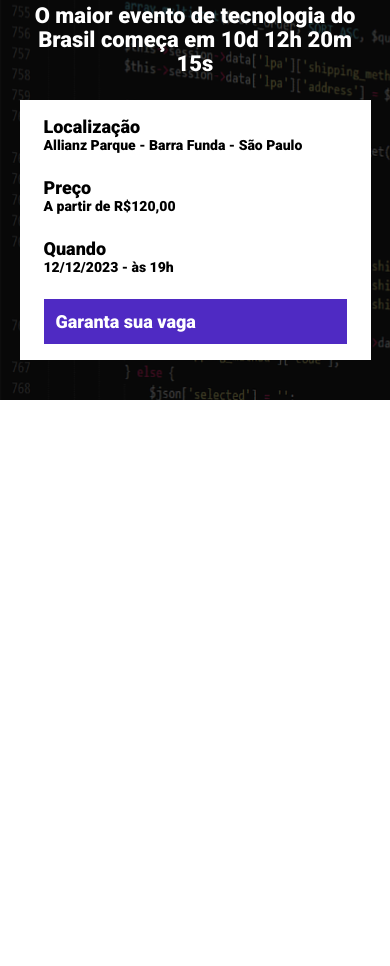
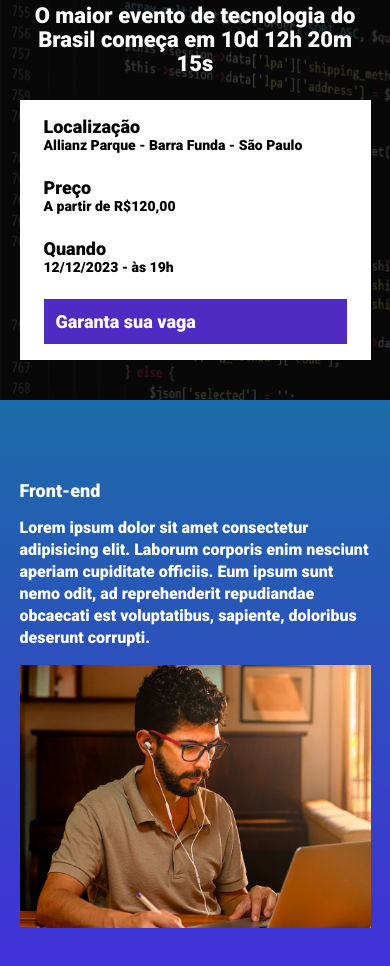
Before and after one commit to murilonp9/ebac_tech_talks, a website built with Parcel: page src/index.html in a window 390 px wide. Shown: the part 100-1066 px from the top of the page. Before the commit the page ends 844 px from the top, so only its background shows below. Built offline with nearby package versions, Linux system fonts and the light colour scheme.

Commit message:
adicionando os eventos

```diff
--- a/src/index.html
+++ b/src/index.html
@@ -40,6 +40,16 @@
         </div>
     </header>
 
+    <section class="event">
+        <div class="container">
+            <div class="event__details">
+                <h2 class="event__details__title">Front-end</h2>
+                <p class="event__details__description">Lorem ipsum dolor sit amet consectetur adipisicing elit. Laborum corporis enim nesciunt aperiam cupiditate officiis. Eum ipsum sunt nemo odit, ad reprehenderit repudiandae obcaecati est voluptatibus, sapiente, doloribus deserunt corrupti.</p>
+            </div>
+            <img class="event__image" src="./images/frontend.png" alt="Front-end">
+        </div>
+    </section>
+
     <script src="scripts/main.js"></script>
 </body>
 </html>
--- /dev/null
+++ b/src/styles/_event.scss
@@ -0,0 +1,41 @@
+.event {
+    padding: 80px 0;
+    background-image: linear-gradient(#1b6ca7, #442bdb);
+
+    .container {
+        display: flex;
+    }
+
+    &__image {
+        max-width: 360px;
+    }
+
+    &__details {
+        margin-right: 40px;
+
+        &__title {
+            font-size: 18px;
+            font-weight: bold;
+            margin-bottom: 16px;
+        }
+
+        &__description {
+            line-height: 22px;
+        }
+    }
+
+    @media (max-width: 640px) {
+        .container {
+            display: block;
+        }
+
+        &__image {
+            width: 100%;
+        }
+
+        &__details {
+            margin-right: 0;
+            margin-bottom: 16px;
+        }
+    }
+}
--- a/src/styles/main.scss
+++ b/src/styles/main.scss
@@ -1,6 +1,7 @@
 @use 'hero';
 @use 'components/infos_bar';
 @use 'components/_buttons';
+@use 'event';
 
 * {
     margin: 0;
```
